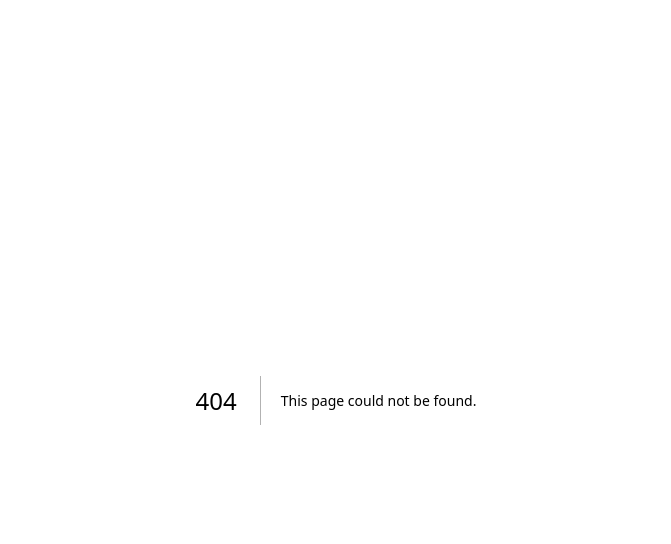
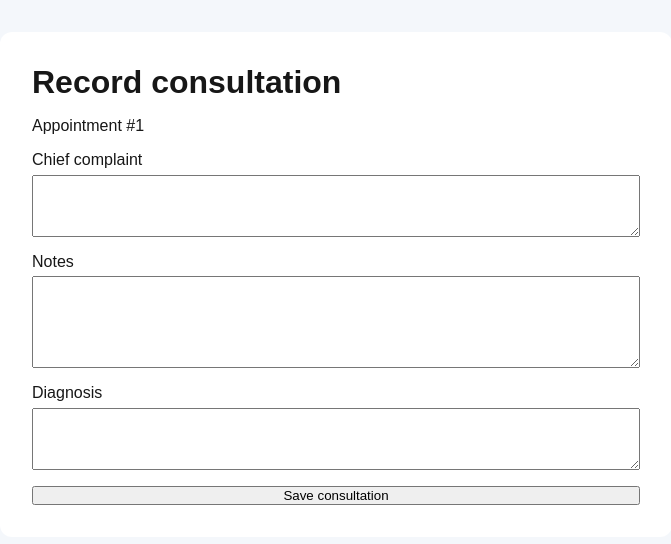
Before and after one commit to Diya-R-Gowda/Nidaan, a Next.js app: page /doctor/consult/1 in a window 1280 px wide. Before the commit this address had no page. Shown: the top 544 px of the page, without its empty margins (304-975 px from the left). Built offline with nearby package versions, Linux system fonts and the light colour scheme.

Commit message:
feat(doctor): add consultation page

```diff
--- /dev/null
+++ b/app/doctor/consult/[appointmentId]/page.tsx
@@ -0,0 +1,132 @@
+"use client";
+
+import { useEffect, useState, type FormEvent } from "react";
+
+export const dynamic = "force-dynamic";
+
+type ConsultationResponse = {
+  consultation?: {
+    consultation_id?: number;
+  };
+  error?: string;
+};
+
+interface ConsultationPageProps {
+  params: Promise<{ appointmentId: string }>;
+}
+
+export default function ConsultationPage({
+  params,
+}: ConsultationPageProps) {
+  const [appointmentId, setAppointmentId] = useState<string>();
+  const [chiefComplaint, setChiefComplaint] = useState("");
+  const [notes, setNotes] = useState("");
+  const [diagnosis, setDiagnosis] = useState("");
+  const [error, setError] = useState("");
+  const [prescriptionUrl, setPrescriptionUrl] = useState("");
+  const [isSubmitting, setIsSubmitting] = useState(false);
+
+  useEffect(() => {
+    void params.then(({ appointmentId: id }) => setAppointmentId(id));
+  }, [params]);
+
+  async function handleSubmit(event: FormEvent<HTMLFormElement>) {
+    event.preventDefault();
+    setError("");
+    setPrescriptionUrl("");
+    setIsSubmitting(true);
+
+    try {
+      const id = appointmentId ?? (await params).appointmentId;
+      const numericAppointmentId = Number(id);
+      if (!Number.isInteger(numericAppointmentId) || numericAppointmentId <= 0) {
+        setError("Invalid appointment ID");
+        return;
+      }
+
+      const response = await fetch("/api/consultations", {
+        method: "POST",
+        headers: { "Content-Type": "application/json" },
+        body: JSON.stringify({
+          appointment_id: numericAppointmentId,
+          chief_complaint: chiefComplaint,
+          notes,
+          diagnosis,
+        }),
+      });
+      const result = (await response.json()) as ConsultationResponse;
+
+      if (!response.ok) {
+        setError(result.error ?? "Unable to record consultation");
+        return;
+      }
+
+      setPrescriptionUrl(`/doctor/prescriptions?appointmentId=${id}`);
+    } catch {
+      setError("Unable to reach the consultation service");
+    } finally {
+      setIsSubmitting(false);
+    }
+  }
+
+  return (
+    <main style={{ minHeight: "100vh", padding: "2rem", background: "#f4f7fb" }}>
+      <form
+        onSubmit={handleSubmit}
+        style={{
+          display: "grid",
+          gap: "1rem",
+          maxWidth: "42rem",
+          margin: "0 auto",
+          padding: "2rem",
+          background: "#fff",
+          borderRadius: "12px",
+        }}
+      >
+        <h1>Record consultation</h1>
+        <p>Appointment #{appointmentId ?? "..."}</p>
+
+        <label>
+          Chief complaint
+          <textarea
+            value={chiefComplaint}
+            onChange={(event) => setChiefComplaint(event.target.value)}
+            required
+            rows={4}
+            style={{ display: "block", width: "100%", marginTop: "0.35rem" }}
+          />
+        </label>
+
+        <label>
+          Notes
+          <textarea
+            value={notes}
+            onChange={(event) => setNotes(event.target.value)}
+            rows={6}
+            style={{ display: "block", width: "100%", marginTop: "0.35rem" }}
+          />
+        </label>
+
+        <label>
+          Diagnosis
+          <textarea
+            value={diagnosis}
+            onChange={(event) => setDiagnosis(event.target.value)}
+            rows={4}
+            style={{ display: "block", width: "100%", marginTop: "0.35rem" }}
+          />
+        </label>
+
+        {error && <p role="alert" style={{ color: "crimson" }}>{error}</p>}
+
+        {prescriptionUrl ? (
+          <a href={prescriptionUrl}>Continue to prescription</a>
+        ) : (
+          <button type="submit" disabled={isSubmitting}>
+            {isSubmitting ? "Saving..." : "Save consultation"}
+          </button>
+        )}
+      </form>
+    </main>
+  );
+}
```
